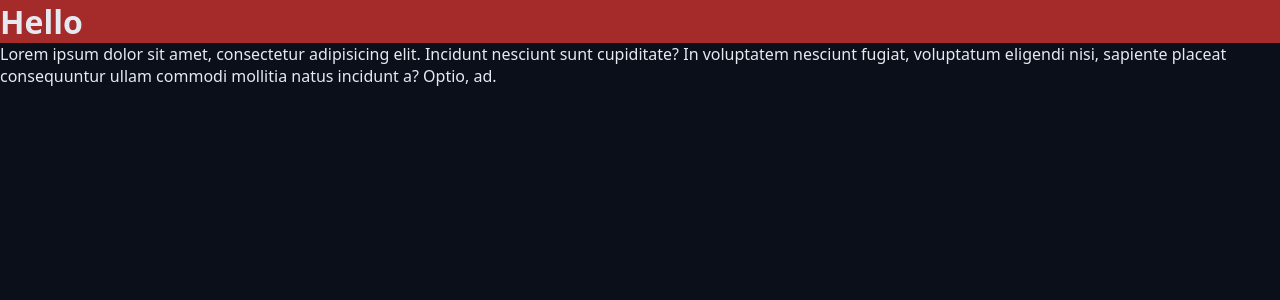
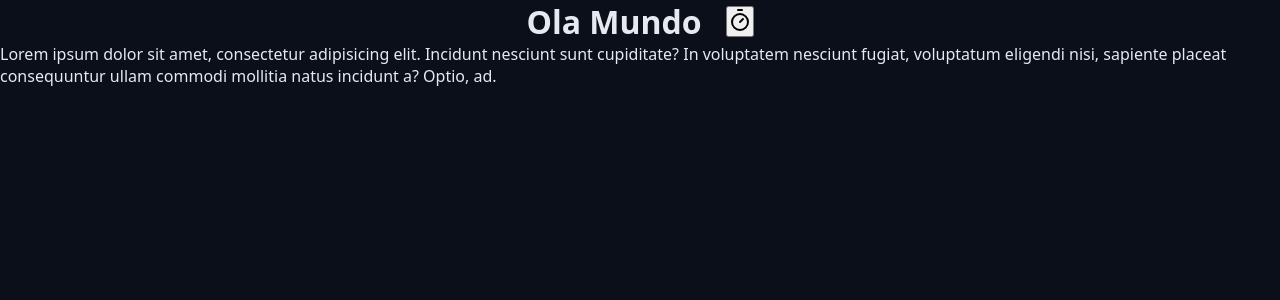
Before and after one commit to diegopaivaa15-maker/Cronos-Pomodoro, a React (Vite) app: page / in a window 1280 px wide. Shown: the top 300 px of the page. Built offline with nearby package versions, Linux system fonts and the light colour scheme.

Commit message:
Começando Css

```diff
--- a/src/App.tsx
+++ b/src/App.tsx
@@ -2,14 +2,18 @@
 
 import './styles/theme.css';
 import './styles/Global.css';
+import { TimerIcon } from 'lucide-react';
 
 
 export function App(){
-    console.log("oi")
-
      return (
      <>
-    <Heading/>
+     <Heading>
+      Ola Mundo
+      <button>
+        <TimerIcon/>
+      </button>
+     </Heading>
     <p>
       Lorem ipsum dolor sit amet, consectetur adipisicing elit. Incidunt nesciunt sunt cupiditate? In voluptatem nesciunt fugiat, voluptatum eligendi nisi, sapiente placeat consequuntur ullam commodi mollitia natus incidunt a? Optio, ad.
     </p>
--- a/src/componentes/Heading.tsx
+++ b/src/componentes/Heading.tsx
@@ -1,5 +1,12 @@
+import type React from 'react';
 import styles from './Home.module.css';
 
-export function Heading(){
-    return <h1 className={styles.heading}>Hello</h1>;
+type HeadingProps = {
+    children: React.ReactNode;
+};
+
+export function Heading(props: HeadingProps){
+    // puxar uma chave dentro do objeto
+    const children = props.children;
+    return <h1 className={styles.heading}>{children}</h1>;
  }
--- a/src/componentes/Home.module.css
+++ b/src/componentes/Home.module.css
@@ -1,3 +1,7 @@
 .heading{
-    background: brown;
+
+    display: flex;
+    align-items: center;
+    justify-content: center;
+    gap: 2.4rem;
 }
```
